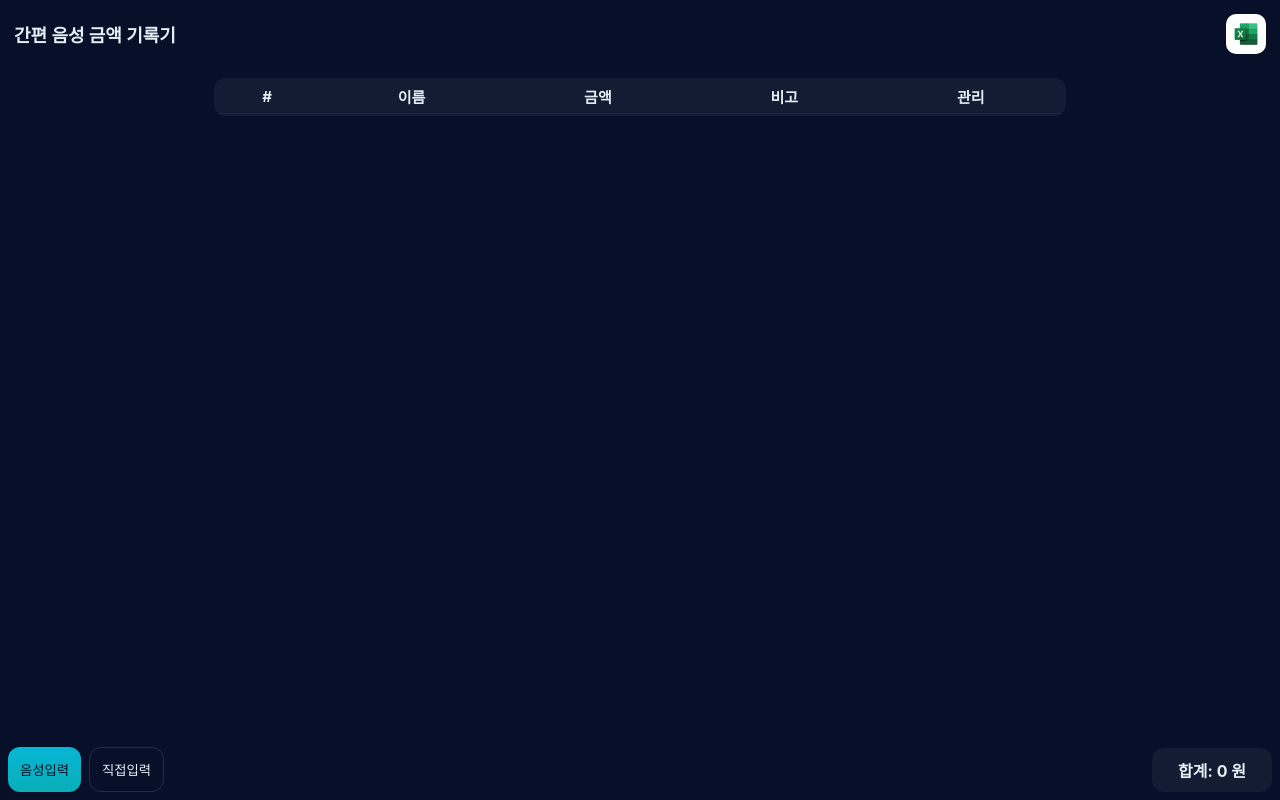
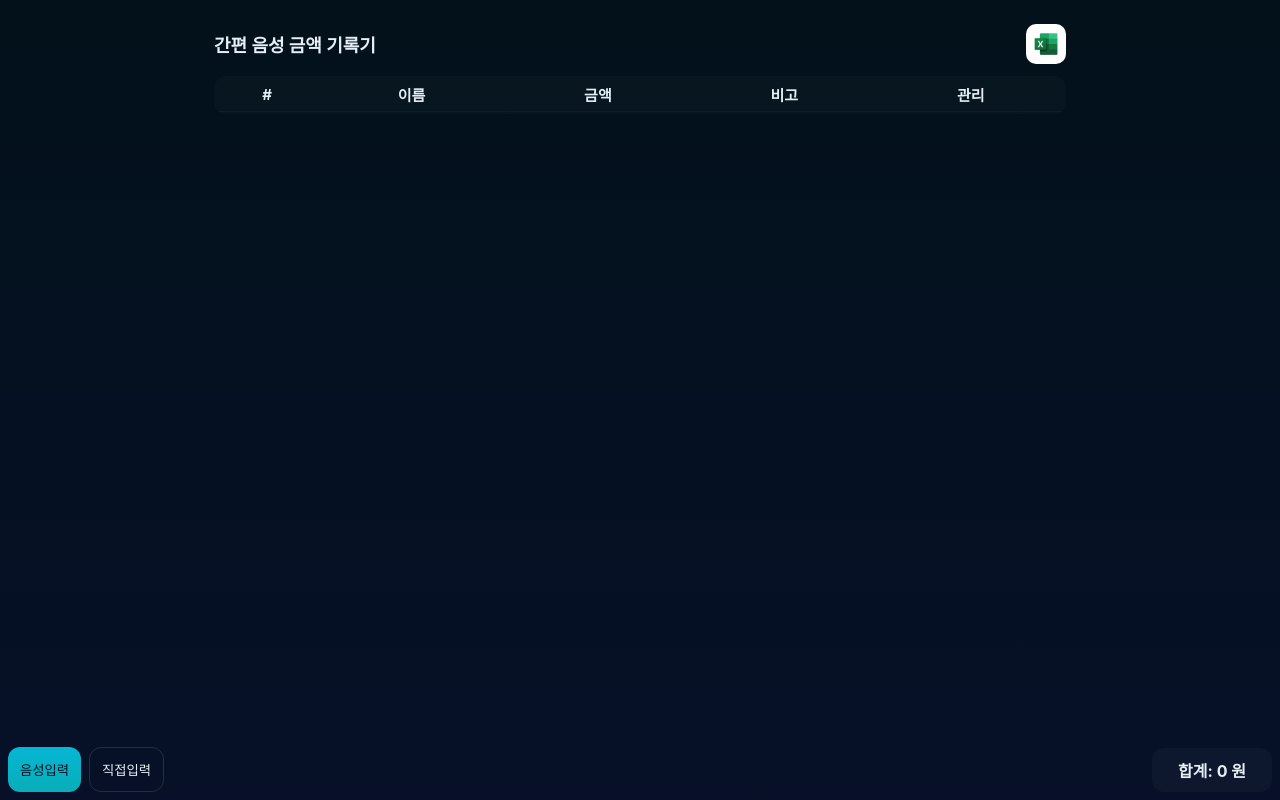
Before and after one commit to shevinka/money, a plain HTML site: page index.html in a window 1280 px wide. Both pictures are taken after a click on the button "새로시작". Drawn offline with Linux system fonts and the light colour scheme.

Commit message:
Add files via upload

```diff
--- a/css/style.css
+++ b/css/style.css
@@ -2,9 +2,9 @@
   --bg:#071028; --card:#0b1220; --accent:#06b6d4; --muted:rgba(255,255,255,0.12); --text:#e6eef6;
 }
 *{box-sizing:border-box}
-html,body{height:100%;margin:0;font-family:-apple-system,BlinkMacSystemFont,"Noto Sans KR","Apple SD Gothic Neo",Segoe UI,Roboto,sans-serif; background: var(--bg);color:var(--text);-webkit-font-smoothing:antialiased}
+html,body{height:100%;margin:0;font-family:-apple-system,BlinkMacSystemFont,"Noto Sans KR","Apple SD Gothic Neo",Segoe UI,Roboto,sans-serif;background:linear-gradient(180deg,#02111a,#071028);color:var(--text);-webkit-font-smoothing:antialiased}
 .container{max-width:900px;margin:0 auto;padding:14px;display:flex;flex-direction:column;min-height:100vh;gap:12px}
-.header{display:flex;align-items:center;justify-content:space-between; height: 68px;    position: fixed;    width: 100%;    left: 0;    padding: 14px;    top: 0;    background: var(--bg);}
+.header{display:flex;align-items:center;justify-content:space-between; height: 40px;}
 .h-title{font-size:18px;font-weight:700}
 .header .btn_wrap{display: none;}
 .open .header .btn_wrap {display:flex;gap:8px;align-items:center;}
@@ -13,18 +13,18 @@ html,body{height:100%;margin:0;font-family:-apple-system,BlinkMacSystemFont,"Not
 .btn{padding:12px 18px;border-radius:12px;border:none;font-size:16px}
 .btn.primary{background:var(--accent);color:#012}
 .btn.ghost{background:transparent;border:1px solid var(--muted);color:var(--text)}
-.app{display:none;flex-direction:column;gap:8px;height:calc(100vh - 74px);     padding-top: 54px;}
+.app{display:none;flex-direction:column;gap:8px;height:100%}
 .controls-fixed{position:fixed;bottom:12px;z-index:40;display:flex;gap:8px;align-items:center;justify-content:space-between; width: 100%; bottom:0; left:0; padding: 8px;}
 .controls-left{display:flex;gap:8px;flex:1}
 .controls-right{display:flex;gap:8px;align-items:center}
 .control-button{padding:12px;border-radius:12px;border:none}
 .control-button.voice{background:linear-gradient(180deg,var(--accent),#08aeb8);color:#012}
 .control-button.manual{background:transparent;border:1px solid var(--muted);color:var(--text)}
-.sum-box{background:rgba(255,255,255,0.05);padding:10px 12px;border-radius:12px;font-weight:700;min-width:120px;text-align:center}
-.table-wrap{overflow:auto;background:rgba(255,255,255,0.05);border-radius:12px;padding:2px;}
+.sum-box{background:rgba(255,255,255,0.03);padding:10px 12px;border-radius:12px;font-weight:700;min-width:120px;text-align:center}
+.table-wrap{flex:1;overflow:auto;background:rgba(255,255,255,0.02);border-radius:12px;padding:2px;max-height:calc(100vh - 170px)}
 table{width:100%;border-collapse:collapse}
 th{text-align:center;}
-th,td{padding:6px;border-bottom:1px solid rgba(255,255,255,0.04);font-size:15px}
+th,td{padding:6px;border-bottom:1px solid rgba(255,255,255,0.03);font-size:15px}
 td{text-align:left;}
 td.name{width:68px}
 td.amount{width:100px;text-align:right}
```
